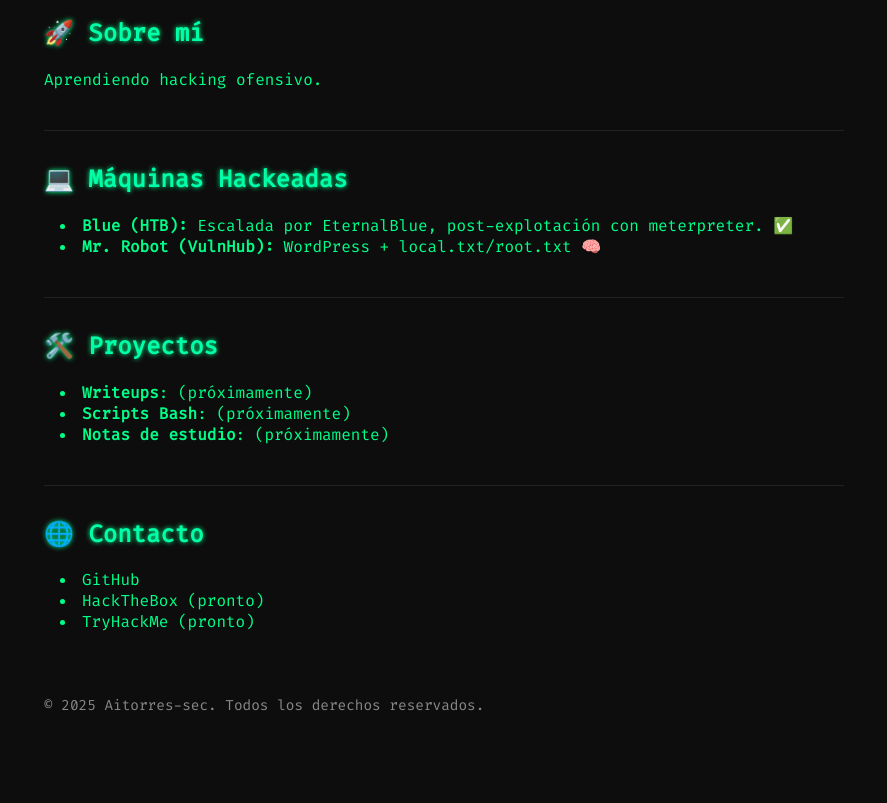
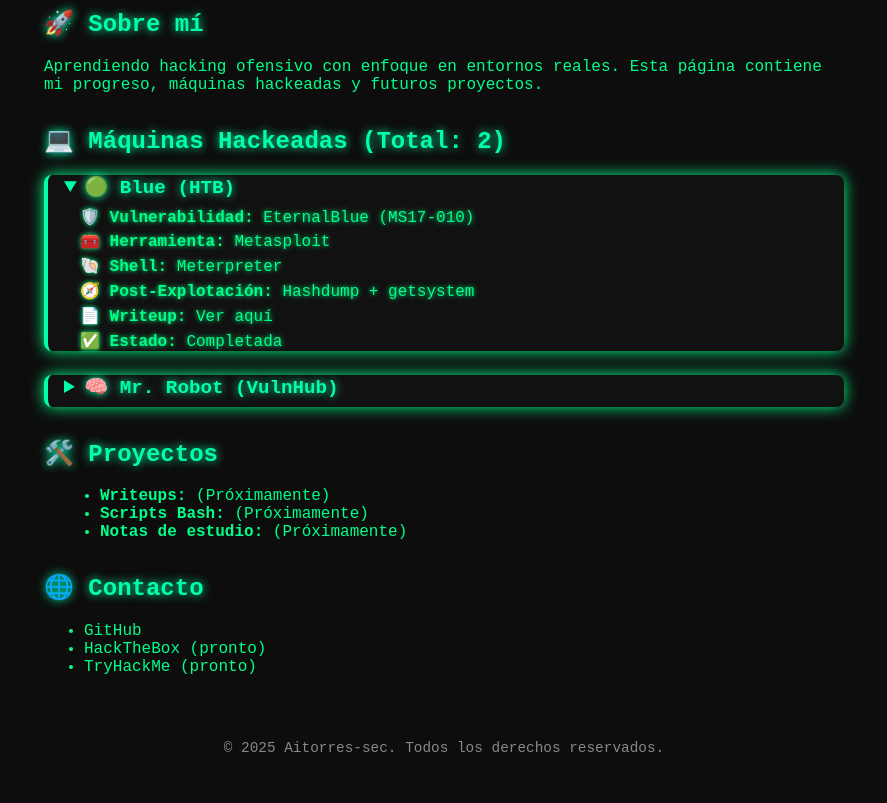
Before and after one commit to aitorres-sec/aitorres-sec.github.io, a plain HTML site: page index.html in a window 1280 px wide. Shown: the part 141-944 px from the top of the page, without its empty margins (196-1083 px from the left). Before the commit the page ends 903 px from the top, so only its background shows below. Drawn offline with Linux system fonts and the light colour scheme.

Commit message:
Update index.html

```diff
--- a/index.html
+++ b/index.html
@@ -1,39 +1,29 @@
 <!DOCTYPE html>
 <html lang="es">
 <head>
-  <meta charset="UTF-8">
-  <meta name="viewport" content="width=device-width, initial-scale=1.0">
+  <meta charset="UTF-8" />
+  <meta name="viewport" content="width=device-width, initial-scale=1.0"/>
   <title>Aitorres-Sec | Red Teamer en formación</title>
-  <link href="https://fonts.googleapis.com/css2?family=Fira+Code&display=swap" rel="stylesheet">
   <style>
-    :root {
-      --bg: #0d0d0d;
-      --green: #00ff88;
-      --light-green: #00ffaa;
-      --dim: #888;
-      --white: #f0f0f0;
-    }
-
     body {
-      background-color: var(--bg);
-      color: var(--green);
-      font-family: 'Fira Code', monospace;
+      background-color: #0d0d0d;
+      color: #00ff88;
+      font-family: 'Courier New', monospace;
       margin: 0;
       padding: 2rem;
     }
 
     h1, h2 {
-      color: var(--light-green);
-      text-shadow: 0 0 5px var(--green);
+      color: #00ffaa;
+      text-shadow: 0 0 10px #00ffaa;
     }
 
     a {
-      color: var(--green);
+      color: #00ff88;
       text-decoration: none;
     }
 
     a:hover {
-      color: var(--light-green);
       text-decoration: underline;
     }
 
@@ -43,80 +33,112 @@
     }
 
     .section {
-      margin-bottom: 2.5rem;
+      margin-bottom: 2rem;
     }
 
-    ul {
-      list-style-position: inside;
-      padding-left: 1rem;
+    .project {
+      margin-left: 1rem;
     }
 
     .footer {
       margin-top: 4rem;
       font-size: 0.9rem;
-      color: var(--dim);
+      color: #888;
+      text-align: center;
     }
 
-    .cursor {
-      animation: blink 1s infinite;
-      color: var(--green);
+    /* Máquina hackeada */
+    .machine {
+      border-left: 4px solid #00ffaa;
+      padding-left: 1rem;
+      margin-bottom: 1.5rem;
+      background-color: #111;
+      box-shadow: 0 0 15px #00ff88;
+      border-radius: 8px;
     }
 
-    @keyframes blink {
-      0%, 50%, 100% { opacity: 1; }
-      25%, 75% { opacity: 0; }
+    .machine-list {
+      list-style: none;
+      padding-left: 1rem;
+      margin: 0.5rem 0;
     }
 
-    hr {
-      border: none;
-      border-top: 1px solid #222;
-      margin: 2rem 0;
+    .machine-list li {
+      margin-bottom: 0.3rem;
+      text-shadow: 0 0 5px #00ff88;
     }
 
-    @media (max-width: 600px) {
-      body {
-        padding: 1rem;
-        font-size: 0.95rem;
-      }
+    details > summary {
+      font-size: 1.2rem;
+      font-weight: bold;
+      cursor: pointer;
+      margin-bottom: 0.5rem;
+      color: #00ffaa;
+      text-shadow: 0 0 8px #00ffaa;
+    }
 
-      h1 {
-        font-size: 1.5rem;
-      }
+    #machine-counter::before {
+      content: "(Total: ";
+    }
+
+    #machine-counter::after {
+      content: ")";
     }
   </style>
 </head>
+
 <body>
   <div class="container">
-    <h1>Aitorres-sec<span class="cursor">|</span></h1>
+    <h1>Aitorres-sec</h1>
     <p><em>Red teamer en formación | Linux, redes, web, post-explotación</em></p>
 
     <div class="section">
       <h2>🚀 Sobre mí</h2>
-      <p>Aprendiendo hacking ofensivo. </p>
+      <p>Aprendiendo hacking ofensivo con enfoque en entornos reales. Esta página contiene mi progreso, máquinas hackeadas y futuros proyectos.</p>
     </div>
 
-    <hr>
+    <div class="section">
+      <h2>💻 Máquinas Hackeadas <span id="machine-counter"></span></h2>
 
-    <div class="section">
-      <h2>💻 Máquinas Hackeadas</h2>
-      <ul>
-        <li><strong>Blue (HTB):</strong> Escalada por EternalBlue, post-explotación con meterpreter. ✅</li>
-        <li><strong>Mr. Robot (VulnHub):</strong> WordPress + local.txt/root.txt 🧠</li>
-      </ul>
+      <section class="machine">
+        <details open>
+          <summary>🟢 Blue (HTB)</summary>
+          <ul class="machine-list">
+            <li>🛡️ <strong>Vulnerabilidad:</strong> EternalBlue (MS17-010)</li>
+            <li>🧰 <strong>Herramienta:</strong> Metasploit</li>
+            <li>🐚 <strong>Shell:</strong> Meterpreter</li>
+            <li>🧭 <strong>Post-Explotación:</strong> Hashdump + getsystem</li>
+            <li>📄 <strong>Writeup:</strong> <a href="#">Ver aquí</a></li>
+            <li>✅ <strong>Estado:</strong> Completada</li>
+          </ul>
+        </details>
+      </section>
+
+      <section class="machine">
+        <details>
+          <summary>🧠 Mr. Robot (VulnHub)</summary>
+          <ul class="machine-list">
+            <li>🔍 <strong>Vulnerabilidad:</strong> WordPress + Fuerza bruta</li>
+            <li>🧰 <strong>Herramienta:</strong> Burp Suite + Hydra</li>
+            <li>🐚 <strong>Shell:</strong> Reverse shell via fsociety exploit</li>
+            <li>🧭 <strong>Post-Explotación:</strong> local.txt y root.txt</li>
+            <li>📄 <strong>Writeup:</strong> <a href="#">(Próximamente)</a></li>
+            <li>✅ <strong>Estado:</strong> Completada</li>
+          </ul>
+        </details>
+      </section>
+
+      <!-- Puedes duplicar esta sección .machine para más máquinas -->
     </div>
-
-    <hr>
 
     <div class="section">
       <h2>🛠️ Proyectos</h2>
       <ul>
-        <li><strong>Writeups</strong>: <a href="#">(próximamente)</a></li>
-        <li><strong>Scripts Bash</strong>: <a href="#">(próximamente)</a></li>
-        <li><strong>Notas de estudio</strong>: <a href="#">(próximamente)</a></li>
+        <li class="project"><strong>Writeups:</strong> <a href="#">(Próximamente)</a></li>
+        <li class="project"><strong>Scripts Bash:</strong> <a href="#">(Próximamente)</a></li>
+        <li class="project"><strong>Notas de estudio:</strong> <a href="#">(Próximamente)</a></li>
       </ul>
     </div>
-
-    <hr>
 
     <div class="section">
       <h2>🌐 Contacto</h2>
@@ -131,5 +153,12 @@
       <p>© 2025 Aitorres-sec. Todos los derechos reservados.</p>
     </div>
   </div>
+
+  <script>
+    document.addEventListener('DOMContentLoaded', () => {
+      const count = document.querySelectorAll('.machine').length;
+      document.getElementById('machine-counter').textContent = count;
+    });
+  </script>
 </body>
 </html>
```
